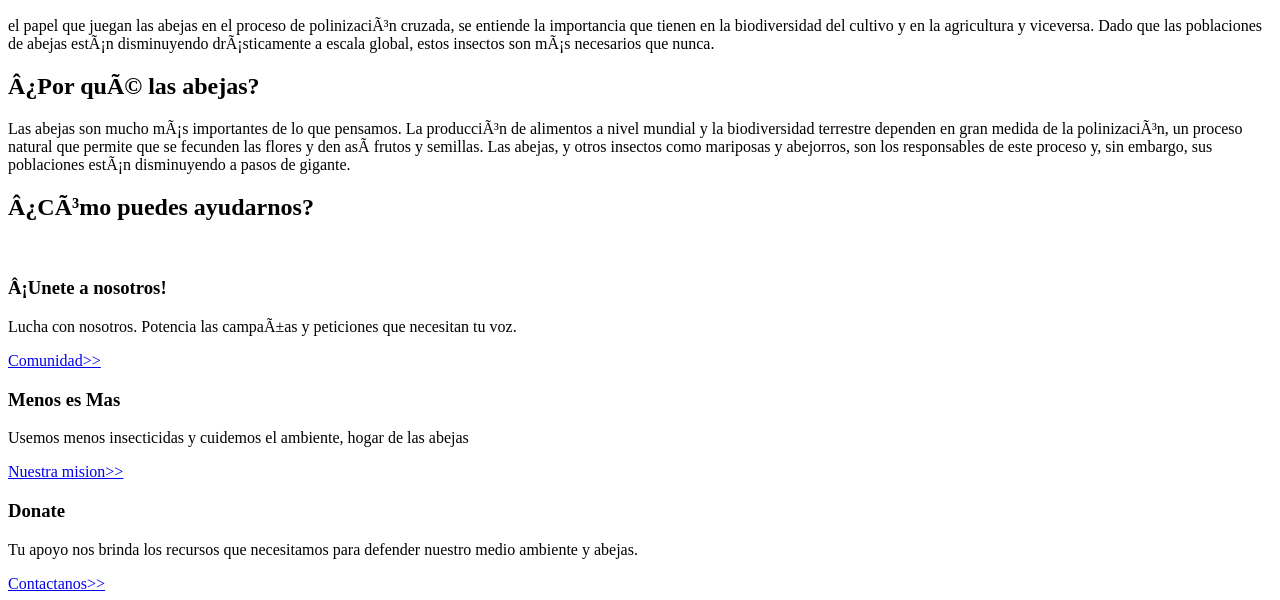
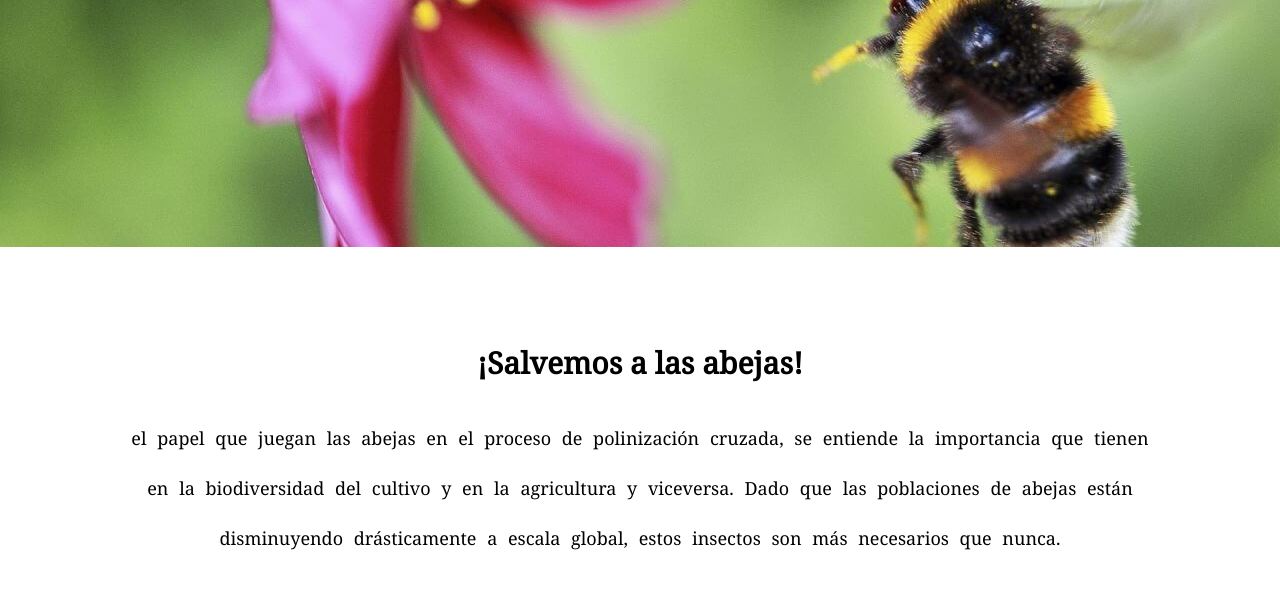
Before and after one commit to petsypupil/new_repo, a plain HTML site: page index.html in a window 1280 px wide. Shown: the part 428-1028 px from the top of the page. Drawn offline with Linux system fonts and the light colour scheme.

Commit message:
revisando

```diff
--- a/index.html
+++ b/index.html
@@ -1,11 +1,11 @@
 <!DOCTYPE html>
 <html lang="en">
 <head>
+    <link rel="stylesheet" href="./css/style.css">
     <script src="https://kit.fontawesome.com/52f20ab057.js" crossorigin="anonymous"></script>
     <link rel="preconnect" href="https://fonts.googleapis.com">
     <link rel="preconnect" href="https://fonts.gstatic.com" crossorigin>
     <link href="https://fonts.googleapis.com/css2?family=Noto+Serif&display=swap" rel="stylesheet">
-    <link rel="stylesheet" href="./css/style.css>
     <meta charset="UTF-8">
     <meta name="keywords" content="bees, abejas, salvar abejas, miel, oranizacion, ecologista">
     <meta name="description" content="Las comunidades de abejas, tanto silvestres como manejadas, han ido disminuyendo durante el último medio siglo ¡Ayudanos a salvarlas!">
```
